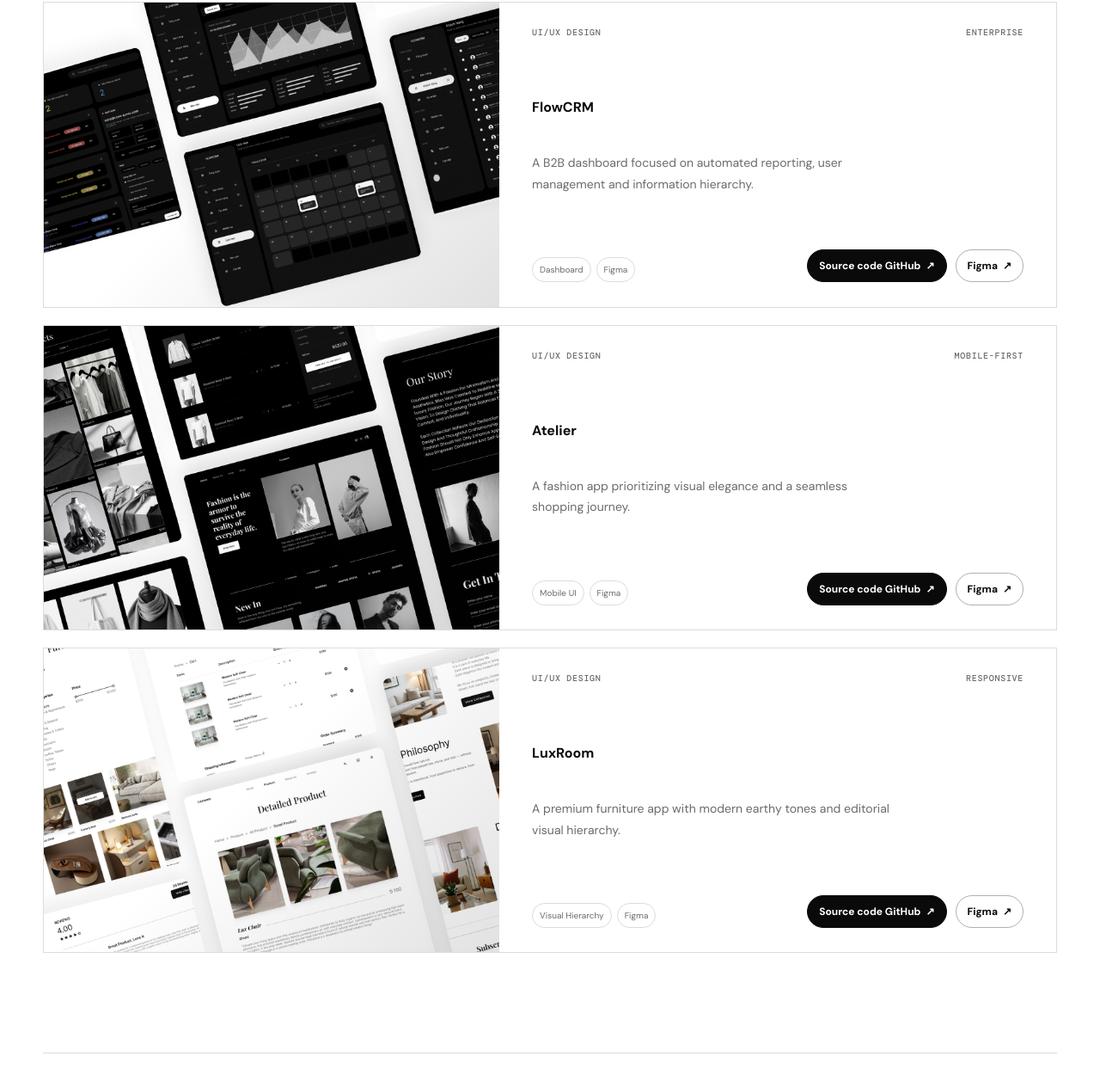
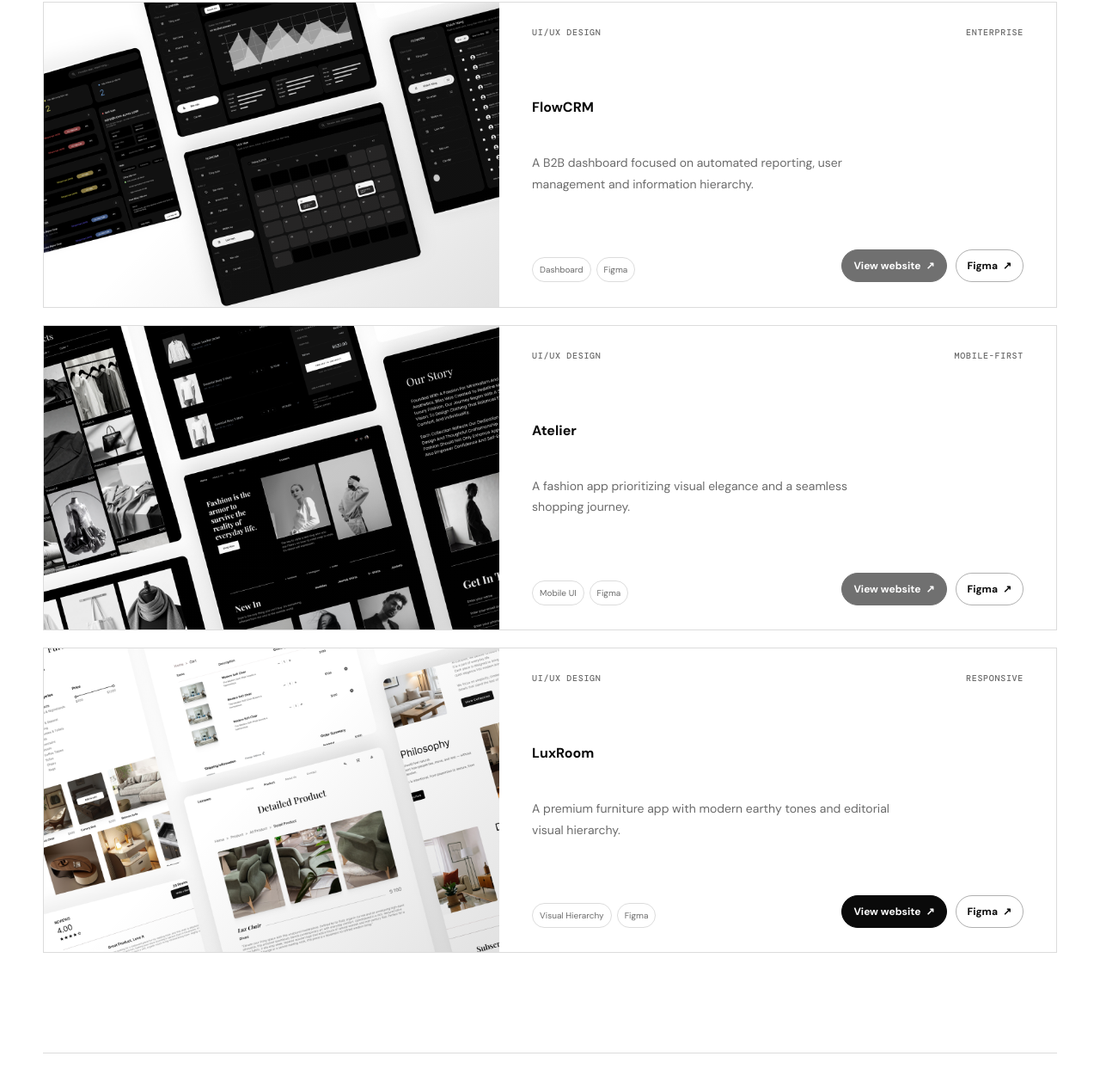
Before and after one commit to Haign12/DoAnhNghia_BAPortfolio, a plain HTML site: page index.html in a window 1280 px wide. Shown: the part 4591-5855 px from the top of the page at 86% size. Drawn offline with nearby package versions, Linux system fonts and the light colour scheme.

Commit message:
feat: add website CTA for UI UX projects

```diff
--- a/index.html
+++ b/index.html
@@ -72,9 +72,9 @@
       <section class="project-group" aria-labelledby="ux-projects-title">
         <div class="project-group-heading reveal"><div><p class="eyebrow"><span class="eyebrow-line"></span><span>UI/UX / 03 PROJECTS</span></p><h3 class="project-group-title" id="ux-projects-title">UI/UX Design</h3></div><p class="project-group-copy">Three UI/UX systems focused on hierarchy, experience and usefulness.</p></div>
         <div class="project-list">
-          <article class="project-compact project-card reveal"><div class="compact-image"><img src="assets/images/FLOW.png" alt="FlowCRM interface design" loading="lazy"></div><div class="compact-content"><div class="project-topline"><span>UI/UX Design</span><span>Enterprise</span></div><h4>FlowCRM</h4><p>A B2B dashboard focused on automated reporting, user management and information hierarchy.</p><div class="project-footer"><div class="tag-list"><span>Dashboard</span><span>Figma</span></div><div class="project-links"><a class="project-link" href="https://github.com/Ngh1aa/FlowCRM" target="_blank" rel="noopener noreferrer"><span>Source code GitHub</span> ↗</a><a class="project-link" href="https://www.figma.com/design/iS0ur2VbuhnLAfSHasnYgp/FlowCRM?node-id=115-844&t=olixz40306OQsLOS-0" target="_blank" rel="noopener noreferrer"><span>Figma</span> ↗</a></div></div></div></article>
-          <article class="project-compact project-card reveal"><div class="compact-image"><img src="assets/images/altelier.png" alt="Atelier fashion app design" loading="lazy"></div><div class="compact-content"><div class="project-topline"><span>UI/UX Design</span><span>Mobile-first</span></div><h4>Atelier</h4><p>A fashion app prioritizing visual elegance and a seamless shopping journey.</p><div class="project-footer"><div class="tag-list"><span>Mobile UI</span><span>Figma</span></div><div class="project-links"><a class="project-link" href="https://github.com/Ngh1aa/Atelier" target="_blank" rel="noopener noreferrer"><span>Source code GitHub</span> ↗</a><a class="project-link" href="https://www.figma.com/design/E07BqE4X8apHhziPardmDG/Clother?node-id=0-1&t=7By6wJNx35IMxW9A-1" target="_blank" rel="noopener noreferrer"><span>Figma</span> ↗</a></div></div></div></article>
-          <article class="project-compact project-card reveal"><div class="compact-image"><img src="assets/images/luxroom.png" alt="LuxRoom furniture app design" loading="lazy"></div><div class="compact-content"><div class="project-topline"><span>UI/UX Design</span><span>Responsive</span></div><h4>LuxRoom</h4><p>A premium furniture app with modern earthy tones and editorial visual hierarchy.</p><div class="project-footer"><div class="tag-list"><span>Visual Hierarchy</span><span>Figma</span></div><div class="project-links"><a class="project-link" href="https://github.com/Ngh1aa/LuxRoom" target="_blank" rel="noopener noreferrer"><span>Source code GitHub</span> ↗</a><a class="project-link" href="https://www.figma.com/design/50eyqHuzpiqIYoIT9ngwcT/Funiture?node-id=0-1&t=EV1RdWTZ9jTMQXzK-0" target="_blank" rel="noopener noreferrer"><span>Figma</span> ↗</a></div></div></div></article>
+          <article class="project-compact project-card reveal"><div class="compact-image"><img src="assets/images/FLOW.png" alt="FlowCRM interface design" loading="lazy"></div><div class="compact-content"><div class="project-topline"><span>UI/UX Design</span><span>Enterprise</span></div><h4>FlowCRM</h4><p>A B2B dashboard focused on automated reporting, user management and information hierarchy.</p><div class="project-footer"><div class="tag-list"><span>Dashboard</span><span>Figma</span></div><div class="project-links"><span class="project-link project-link-pending" aria-disabled="true"><span>View website</span> ↗</span><a class="project-link" href="https://www.figma.com/design/iS0ur2VbuhnLAfSHasnYgp/FlowCRM?node-id=115-844&t=olixz40306OQsLOS-0" target="_blank" rel="noopener noreferrer"><span>Figma</span> ↗</a></div></div></div></article>
+          <article class="project-compact project-card reveal"><div class="compact-image"><img src="assets/images/altelier.png" alt="Atelier fashion app design" loading="lazy"></div><div class="compact-content"><div class="project-topline"><span>UI/UX Design</span><span>Mobile-first</span></div><h4>Atelier</h4><p>A fashion app prioritizing visual elegance and a seamless shopping journey.</p><div class="project-footer"><div class="tag-list"><span>Mobile UI</span><span>Figma</span></div><div class="project-links"><span class="project-link project-link-pending" aria-disabled="true"><span>View website</span> ↗</span><a class="project-link" href="https://www.figma.com/design/E07BqE4X8apHhziPardmDG/Clother?node-id=0-1&t=7By6wJNx35IMxW9A-1" target="_blank" rel="noopener noreferrer"><span>Figma</span> ↗</a></div></div></div></article>
+          <article class="project-compact project-card reveal"><div class="compact-image"><img src="assets/images/luxroom.png" alt="LuxRoom furniture app design" loading="lazy"></div><div class="compact-content"><div class="project-topline"><span>UI/UX Design</span><span>Responsive</span></div><h4>LuxRoom</h4><p>A premium furniture app with modern earthy tones and editorial visual hierarchy.</p><div class="project-footer"><div class="tag-list"><span>Visual Hierarchy</span><span>Figma</span></div><div class="project-links"><a class="project-link" href="https://ngh1aa.github.io/LuxRoom/" target="_blank" rel="noopener noreferrer"><span>View website</span> ↗</a><a class="project-link" href="https://www.figma.com/design/50eyqHuzpiqIYoIT9ngwcT/Funiture?node-id=0-1&t=EV1RdWTZ9jTMQXzK-0" target="_blank" rel="noopener noreferrer"><span>Figma</span> ↗</a></div></div></div></article>
         </div>
       </section>
     </section>
--- a/styles.css
+++ b/styles.css
@@ -192,6 +192,8 @@ h3 { margin-bottom: 15px; font-size: clamp(1.65rem, 3vw, 2.35rem); line-height:
 .project-link:first-child { border-color: var(--button-bg); background: var(--button-bg); color: var(--button-text); }
 .project-link:hover, .project-link:focus-visible { transform: translateY(-2px); border-color: var(--button-bg); background: var(--button-bg); color: var(--button-text); }
 .project-link:focus-visible { outline: 3px solid var(--line-strong); outline-offset: 3px; }
+.project-link-pending { cursor: not-allowed; opacity: .58; }
+.project-link-pending:hover { transform: none; }
 .project-compact { display: grid; grid-template-columns: minmax(260px, .9fr) 1.1fr; min-height: 280px; }
 .compact-image { position: relative; overflow: hidden; background: var(--surface-2); }
 .compact-content { display: flex; flex-direction: column; justify-content: space-between; padding: 28px 38px; }
```
